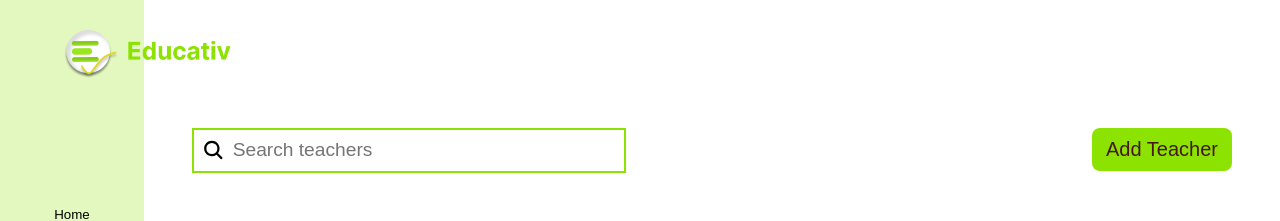
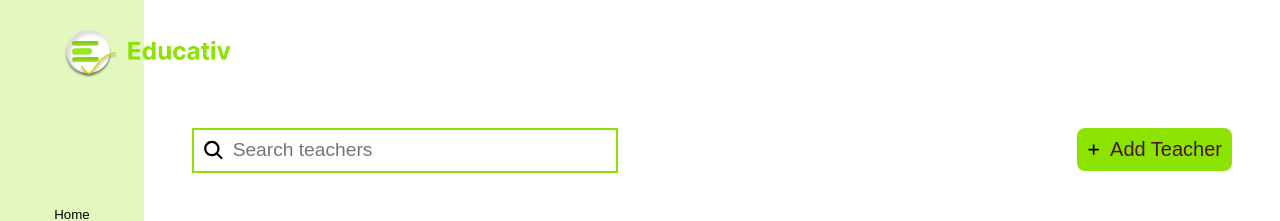
Before and after one commit to Educativ-App/educativ-frontend, a React (Vite) app: page /dashboard/admin/teachers in a window 1280 px wide. Shown: the top 221 px of the page. Built offline with nearby package versions, Linux system fonts and the light colour scheme.

Commit message:
update button component

```diff
--- a/src/assets/css/AdminHeader.css
+++ b/src/assets/css/AdminHeader.css
@@ -27,6 +27,11 @@
         outline: none;
         border: none;
       }
+    }
+  }
+  .btn_container {
+    > button {
+      width: 100%;
     }
   }
 }
--- a/src/assets/css/styles.css
+++ b/src/assets/css/styles.css
@@ -156,6 +156,10 @@
   .btn {
     padding: 10px;
     width: 100px;
+
+    .btn-text {
+      white-space: nowrap;
+    }
   }
 
   .nav-elements > * {
--- a/src/components/Button.jsx
+++ b/src/components/Button.jsx
@@ -1,8 +1,15 @@
 import PropTypes from "prop-types";
 
-const Button = ({ type = "default", text = "Log In", onClick, className }) => {
+const Button = ({
+  type = "default",
+  text = "Log In",
+  onClick,
+  className,
+  icon,
+}) => {
   return (
     <button className={`btn btn-${type} ${className}`} onClick={onClick}>
+      {icon && icon}
       <span className="btn-text">{text}</span>
     </button>
   );
@@ -12,7 +19,8 @@ Button.propTypes = {
   type: PropTypes.oneOf(["default", "success", "danger", "info", "warning"]),
   text: PropTypes.string,
   onClick: PropTypes.any,
-  className: PropTypes.string
+  icon: PropTypes.element,
+  className: PropTypes.string,
 };
 
 export default Button;
--- a/src/pages/components/AdminHeader.jsx
+++ b/src/pages/components/AdminHeader.jsx
@@ -1,6 +1,8 @@
 import React from "react";
 import Button from "../../components/Button";
+
 import { IoSearch } from "react-icons/io5";
+import { FaPlus } from "react-icons/fa6";
 
 import "../../assets/css/AdminHeader.css";
 
@@ -23,7 +25,12 @@ const AdminHeader = (props) => {
       </div>
 
       <div className="btn_container">
-        <Button text={props.btnText} type="default" onClick={props.onClick} />
+        <Button
+          text={props.btnText}
+          type="default"
+          onClick={props.onClick}
+          icon={<FaPlus />}
+        />
       </div>
     </div>
   );
```
